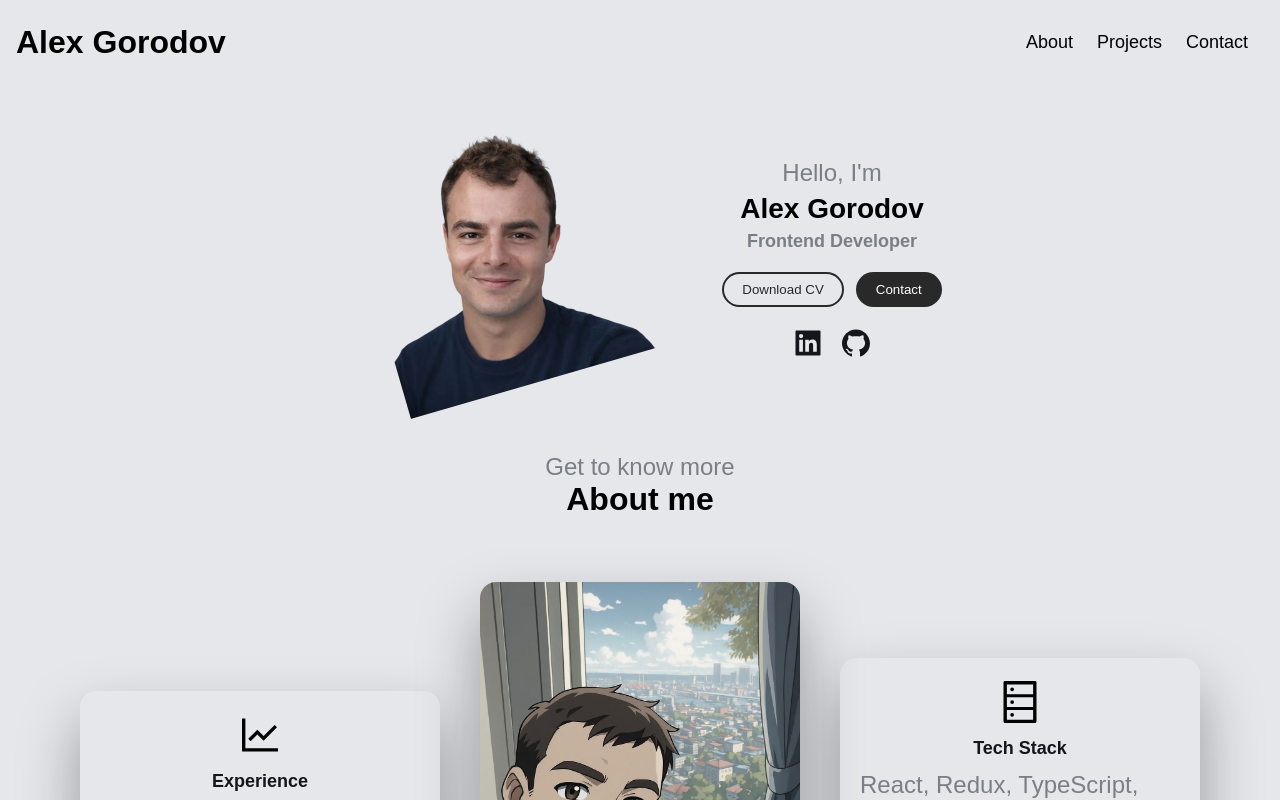
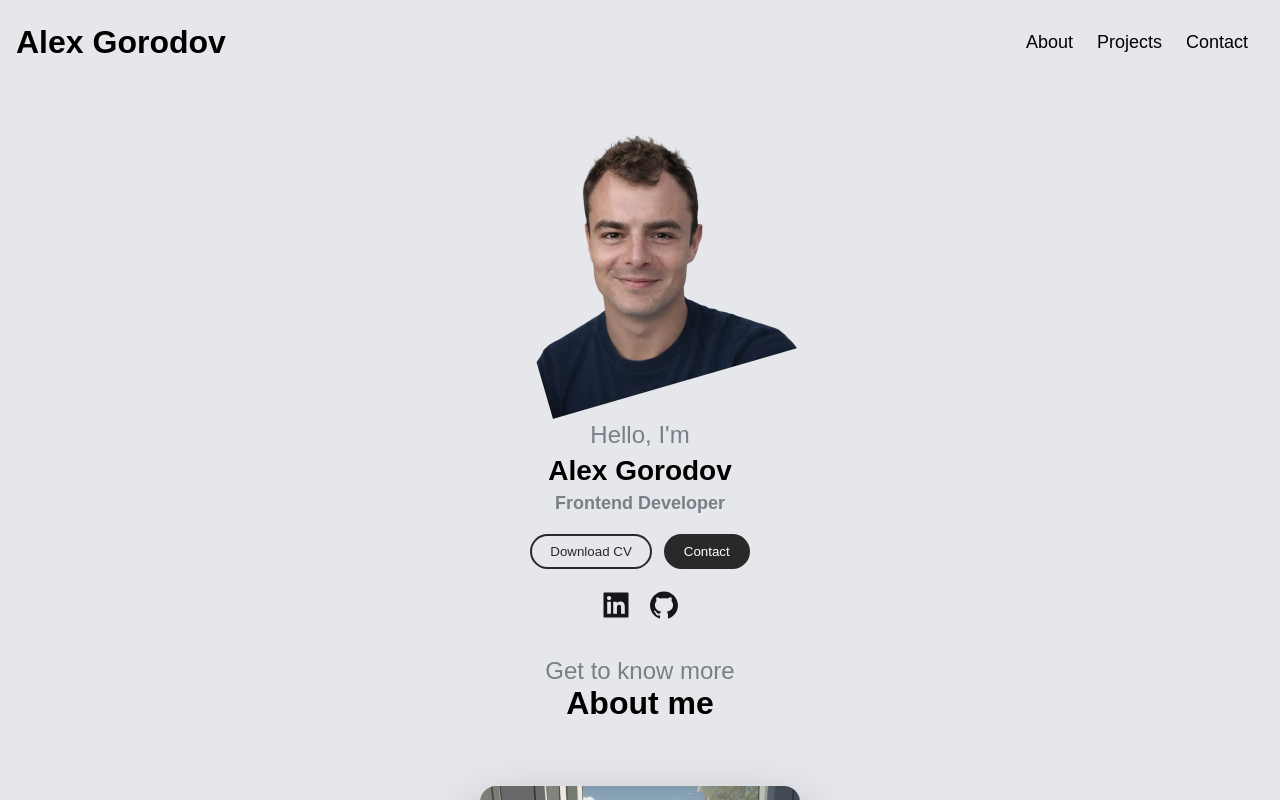
Before and after one commit to Alex-Gorodov/portfolio-2026, a React (Create React App) app: page / in a window 1280 px wide. Shown: the top 800 px of the page. Built offline with nearby package versions, Linux system fonts and the light colour scheme.

Commit message:
hero height

```diff
--- a/src/Blocks/Hero/Hero.tsx
+++ b/src/Blocks/Hero/Hero.tsx
@@ -35,7 +35,8 @@ export default function Hero() {
   }, []);
 
   return (
-    <div className="hero_wrapper section">
+    <div className="hero section">
+      <div className="hero_wrapper">
         <div className="hero_image-wrapper hero_parallax">
           <img
             ref={imageRef}
@@ -90,5 +91,6 @@ export default function Hero() {
           </div>
         </div>
       </div>
+    </div>
   );
 }
--- a/src/Styles/Modules/Hero.sass
+++ b/src/Styles/Modules/Hero.sass
@@ -5,11 +5,10 @@
     transform: translate3d(-33.33%,0,0)
 
 .hero
-  position: relative
-  @media(max-width: $mobile-width)
-    min-height: 100vh
-    padding-bottom: 12vh
-
+  &_wrapper
+    position: relative
+    @media(max-width: $mobile-width)
+      height: 100dvh
 
   &_image-wrapper
     width: 320px
```
Lines whose indentation alone changed are shown as unchanged.
